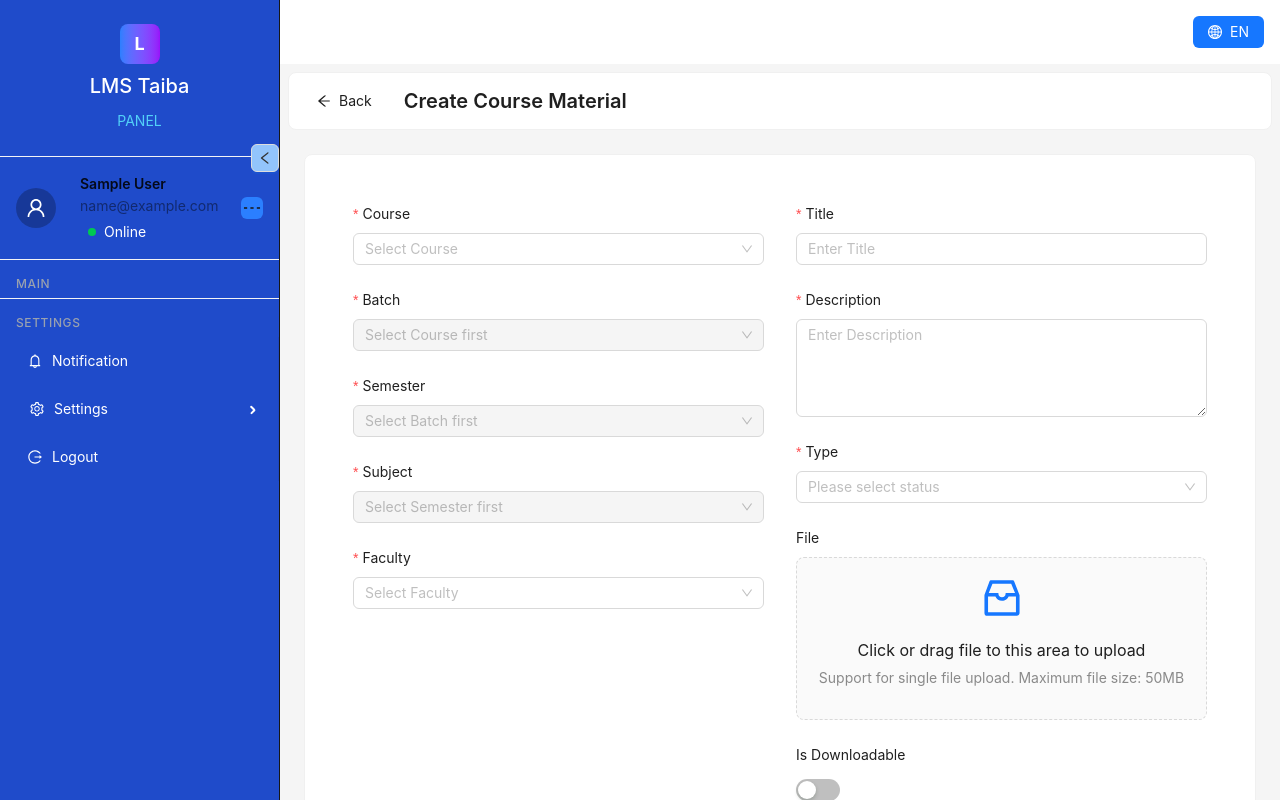
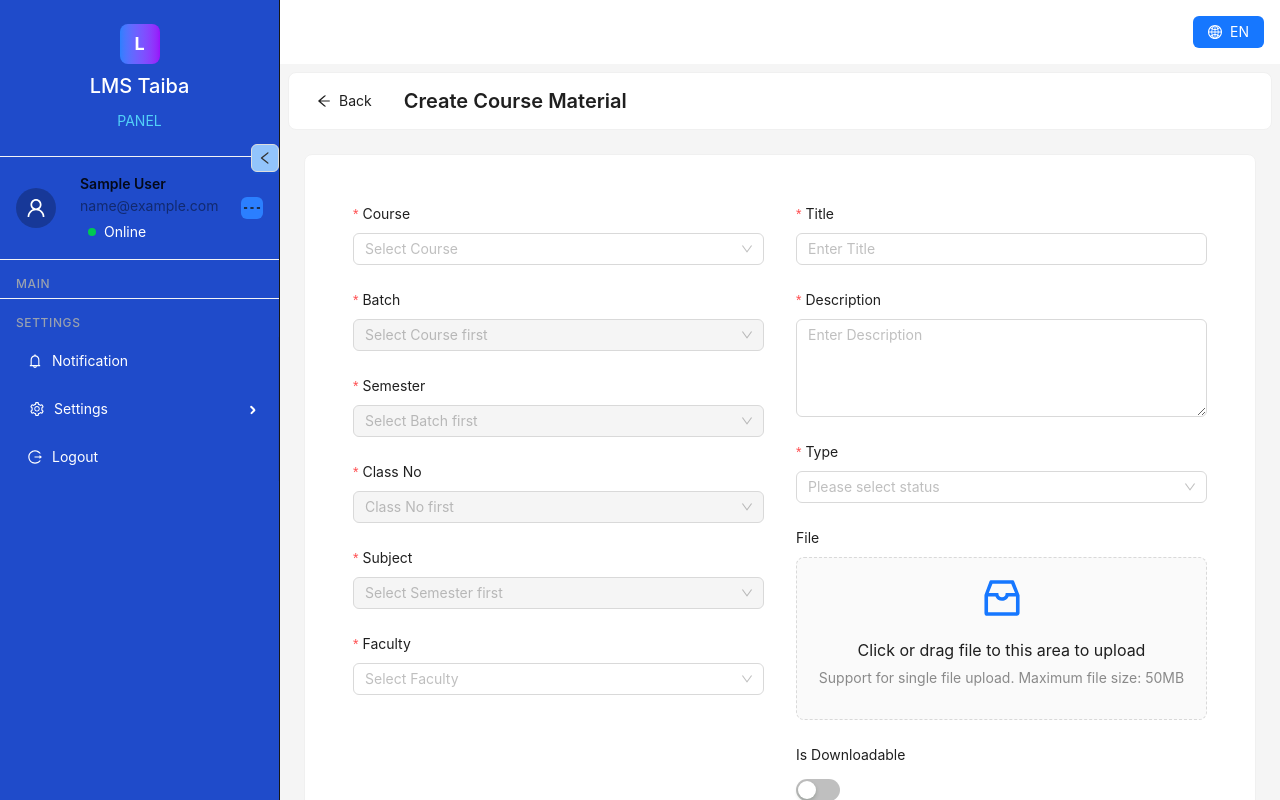
Before and after one commit to SparrowForge/lms_taiba_frontend, a Next.js app: page /en/course-materials/create in a window 1280 px wide. Built offline with nearby package versions, Linux system fonts and the light colour scheme; no server answers; sample sign-in values are in the browser's storage.

Commit message:
feat: added class no field in course material drawer

```diff
--- a/src/components/courseMaterials/CourseMaterialForm.tsx
+++ b/src/components/courseMaterials/CourseMaterialForm.tsx
@@ -22,6 +22,7 @@ import {ICourseMaterial, ICourseMaterialCreate, ICourseMaterialUpdate,} from '@/
 import {getErrorMessage} from '@/types/errors';
 import FormLayoutFull from '../layout/FormLayoutFull';
 import {StatusSelect} from '../ui/StatusSelect';
+import { useAttendances } from '@/hooks/useAttendances';
 
 const { TextArea } = Input;
 
@@ -52,6 +53,7 @@ const CourseMaterialForm: React.FC<CourseMaterialFormProps> = ({
   const { batches, loadBatches, clearBatches } = useBatches();
   const { semesterSubjects, loadSemesterSubjects } = useSemesterSubjects();
   const { faculties, loadFaculties } = useFaculties();
+  const {attendances, loadAttendances} = useAttendances()
 
   // State for cascading dropdowns
   const [selectedCourseId, setSelectedCourseId] = useState<number | undefined>(
@@ -64,6 +66,10 @@ const CourseMaterialForm: React.FC<CourseMaterialFormProps> = ({
     initialValues?.semesterId,
   );
 
+  const [selectedClassNo, setSelectedClassNo] = useState<number | undefined>(
+    initialValues?.classNo,
+  );
+
   // Track which fields were pre-filled from URL (should be disabled)
   const [prefilledFields, setPrefilledFields] = useState<{
     courseId?: boolean;
@@ -71,6 +77,7 @@ const CourseMaterialForm: React.FC<CourseMaterialFormProps> = ({
     semesterId?: boolean;
     subjectId?: boolean;
     facultyId?: boolean;
+    classNo?:boolean
   }>({});
 
   // Extract subjects from semesterSubjects
@@ -114,6 +121,13 @@ const CourseMaterialForm: React.FC<CourseMaterialFormProps> = ({
       loadSemesterSubjects({ page: 1, limit: 100, semesterId: selectedSemesterId });
     }
   }, [selectedSemesterId, loadSemesterSubjects]);
+
+    // Load class no when semester is selected
+  useEffect(() => {
+    if (selectedSemesterId) {
+      loadAttendances({ page: 1, limit: 100, semesterId: selectedSemesterId });
+    }
+  }, [selectedSemesterId, loadAttendances]);
 
   // Handle URL query parameters for pre-filled values
   useEffect(() => {
@@ -239,6 +253,13 @@ const CourseMaterialForm: React.FC<CourseMaterialFormProps> = ({
     });
   };
 
+  const handleClassNoChange = (value: number) => {
+    setSelectedClassNo(value);
+    form.setFieldsValue({
+      subjectId: undefined,
+    });
+  };
+
   const getSubmitText = () =>
     mode === 'create'
       ? t(LOCALE_KEYS.CREATE_NAME, { name: entityName })
@@ -336,6 +357,36 @@ const CourseMaterialForm: React.FC<CourseMaterialFormProps> = ({
               options={semesters.map((semester) => ({
                 value: semester.id,
                 label: `${semester.name}`,
+              }))}
+            />
+          </Form.Item>
+
+          {/* 3. Class Selection (enabled after batch) */}
+          <Form.Item
+            name="classNo"
+            label={t(LOCALE_KEYS.CLASS_NO)}
+            rules={[
+              {
+                required: true,
+                message: t(LOCALE_KEYS.PLEASE_ENTER_NAME, { name: t(LOCALE_KEYS.CLASS_NO) }),
+              },
+            ]}
+          >
+            <Select
+              placeholder={
+                selectedSemesterId
+                  ? t(LOCALE_KEYS.CLASS_NO, { name: t(LOCALE_KEYS.CLASS_NO) })
+                  : t(LOCALE_KEYS.CLASS_NO, { name: t(LOCALE_KEYS.BATCH) }) + ' first'
+              }
+              showSearch
+              disabled={!selectedSemesterId || prefilledFields.classNo}
+              onChange={handleClassNoChange}
+              filterOption={(input, option) =>
+                (option?.label ?? '').toLowerCase().includes(input.toLowerCase())
+              }
+              options={attendances.map((attendance) => ({
+                value: attendance.classNo,
+                label: `${attendance.classNo}`,
               }))}
             />
           </Form.Item>
```
